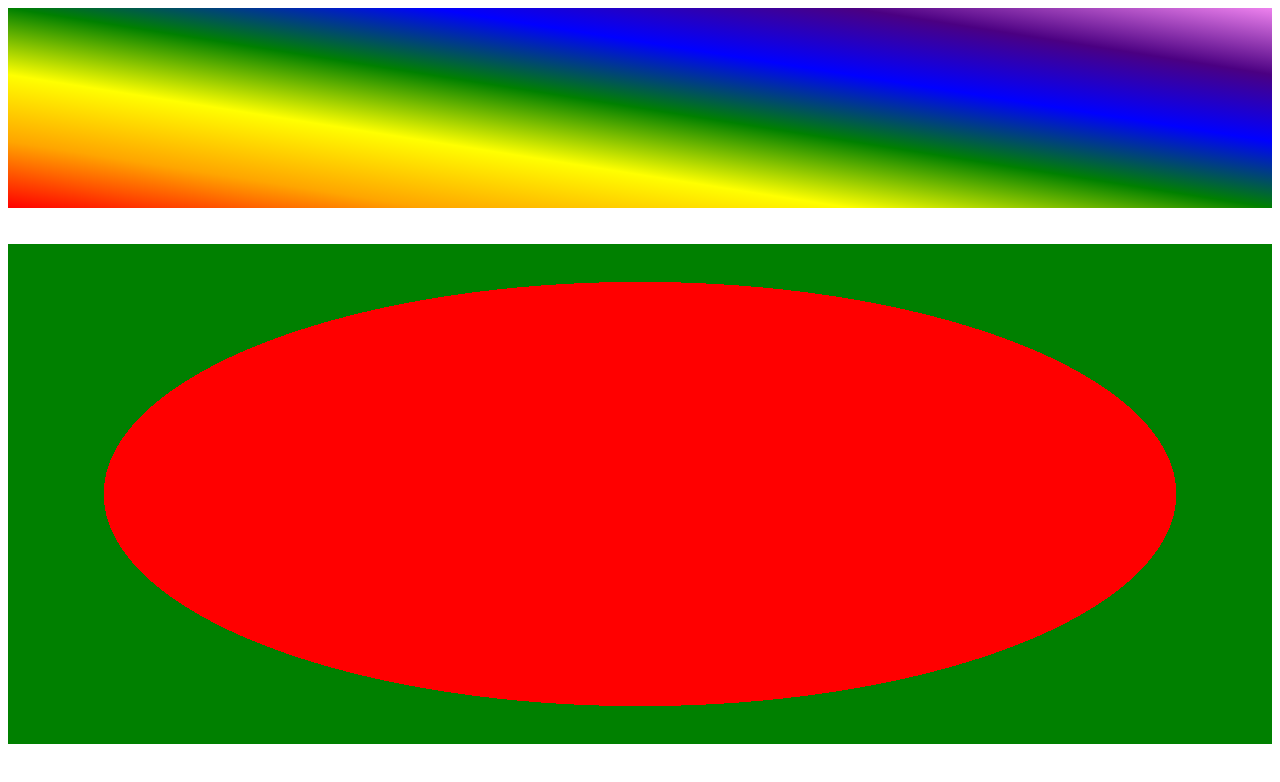
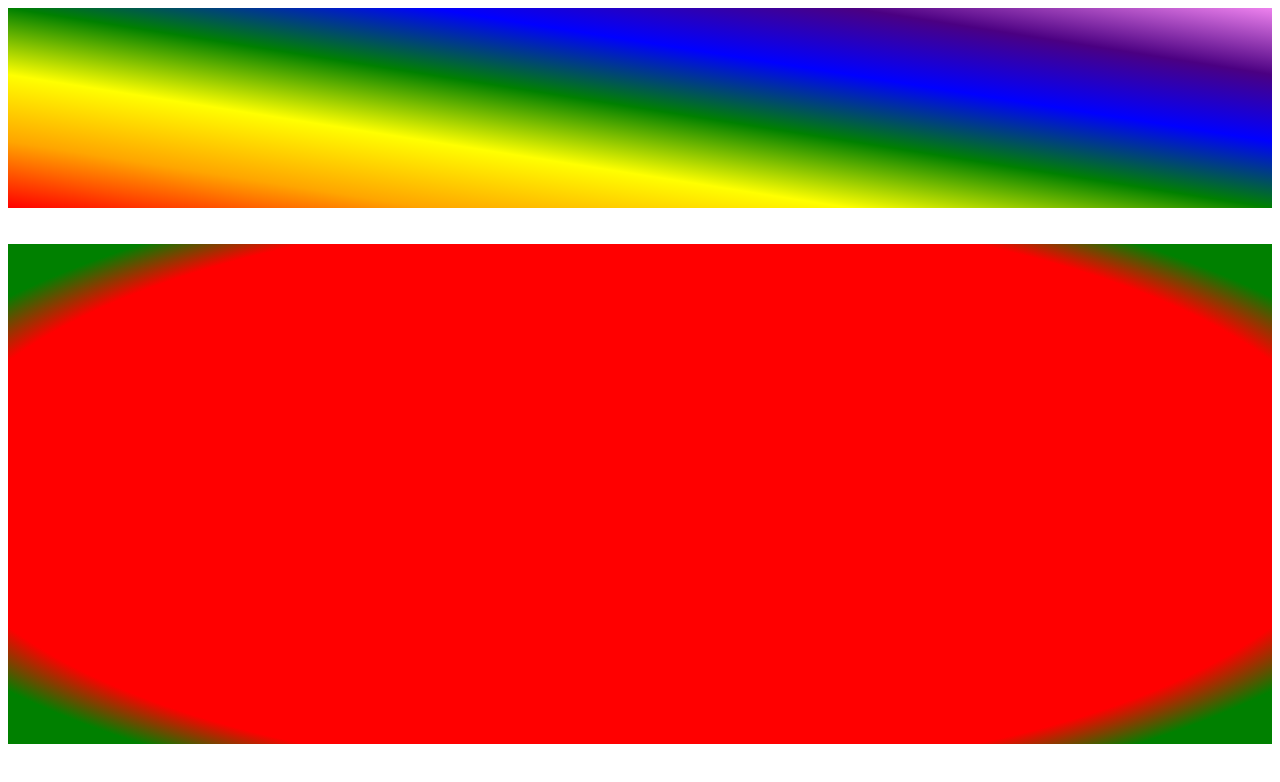
Before and after one commit to SyuxCodeZ/L8, a plain HTML site: page index2.html in a window 1280 px wide. Drawn offline with Linux system fonts and the light colour scheme.

Commit message:
rjsdfisfihzdfg

```diff
--- a/index2.html
+++ b/index2.html
@@ -11,7 +11,7 @@
         }
         #grad2 {
             height: 500px;
-            background: radial-gradient(Red 60%, Green 50%);
+            background: radial-gradient(Red 80%, Green 90%);
         }
     </style>
 </head>
```
